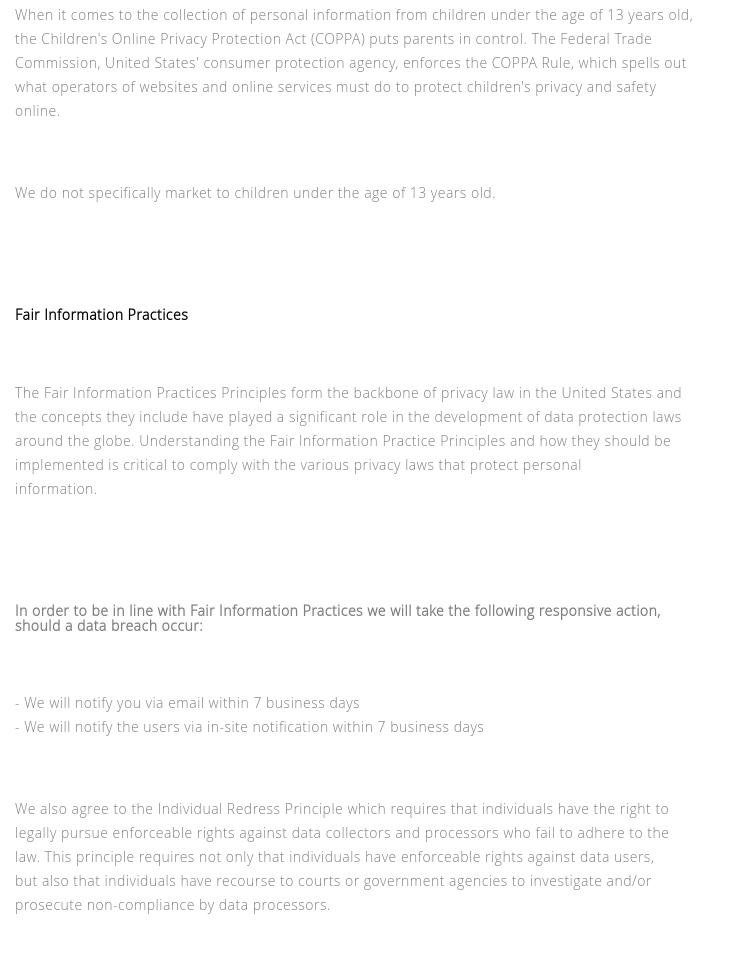
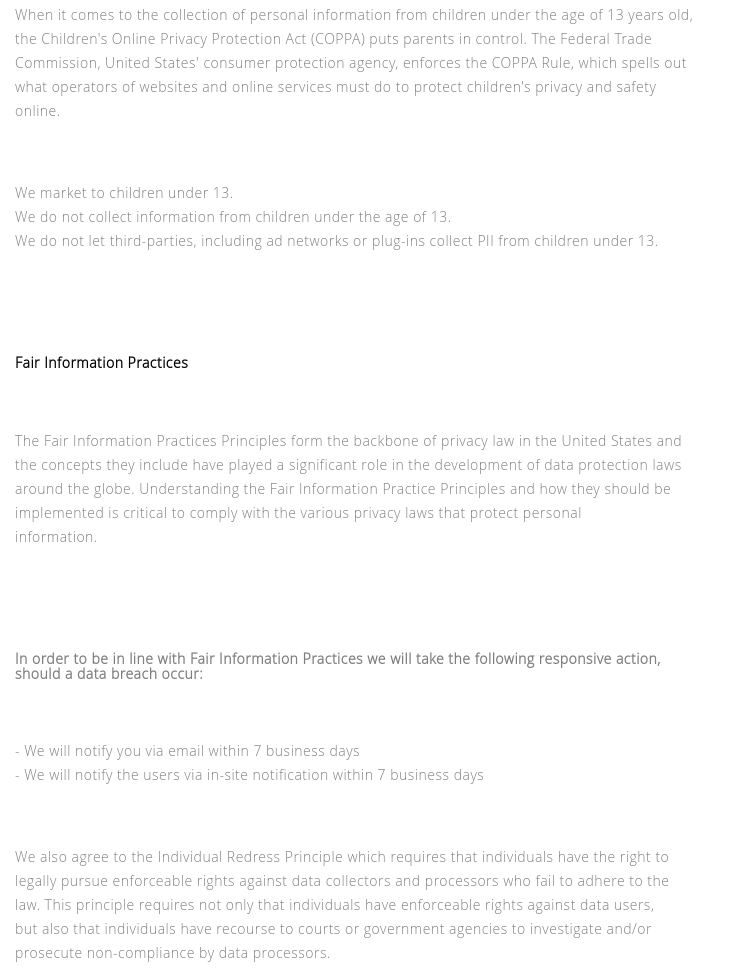
Before and after one commit to angeltalk/AngelTalk-Web, a plain HTML site: page public/en/popup/privacy_policy.html in a window 1280 px wide. Shown: the part 4035-5013 px from the top of the page, without its empty margins (0-732 px from the left). Drawn offline with Linux system fonts and the light colour scheme.

Commit message:
modify privacy_policy(for google play store family category)

```diff
--- a/public/en/popup/privacy_policy.html
+++ b/public/en/popup/privacy_policy.html
@@ -131,7 +131,9 @@
                     what operators of websites and online services must do to protect children's privacy and safety
                     online.</p>
 
-                <p>We do not specifically market to children under the age of 13 years old.</p>
+                <p>We market to children under 13.
+                    We do not collect information from children under the age of 13.
+                    We do not let third-parties, including ad networks or plug-ins collect PII from children under 13.</p>
 
 
                 <h2>Fair Information Practices</h2>
```
